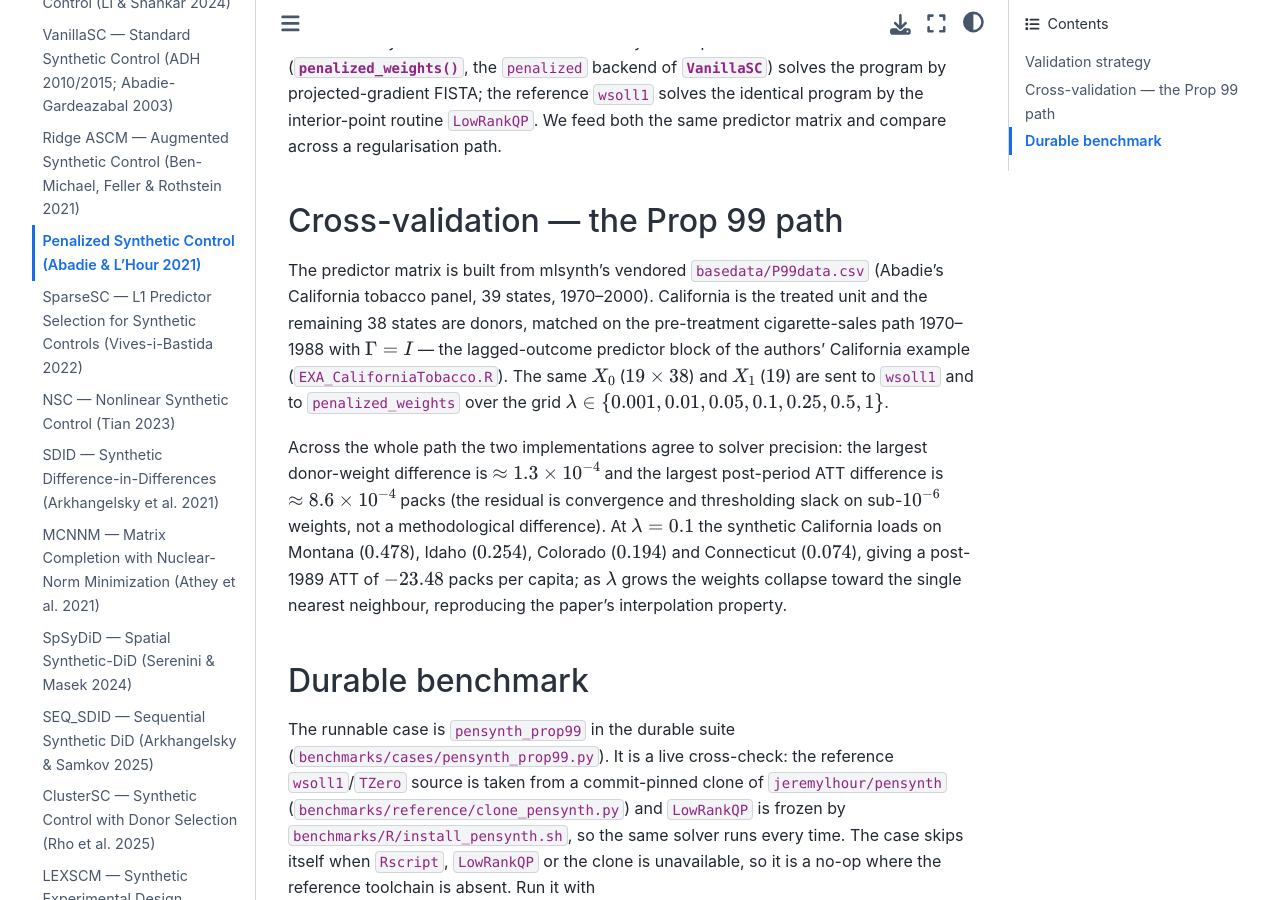
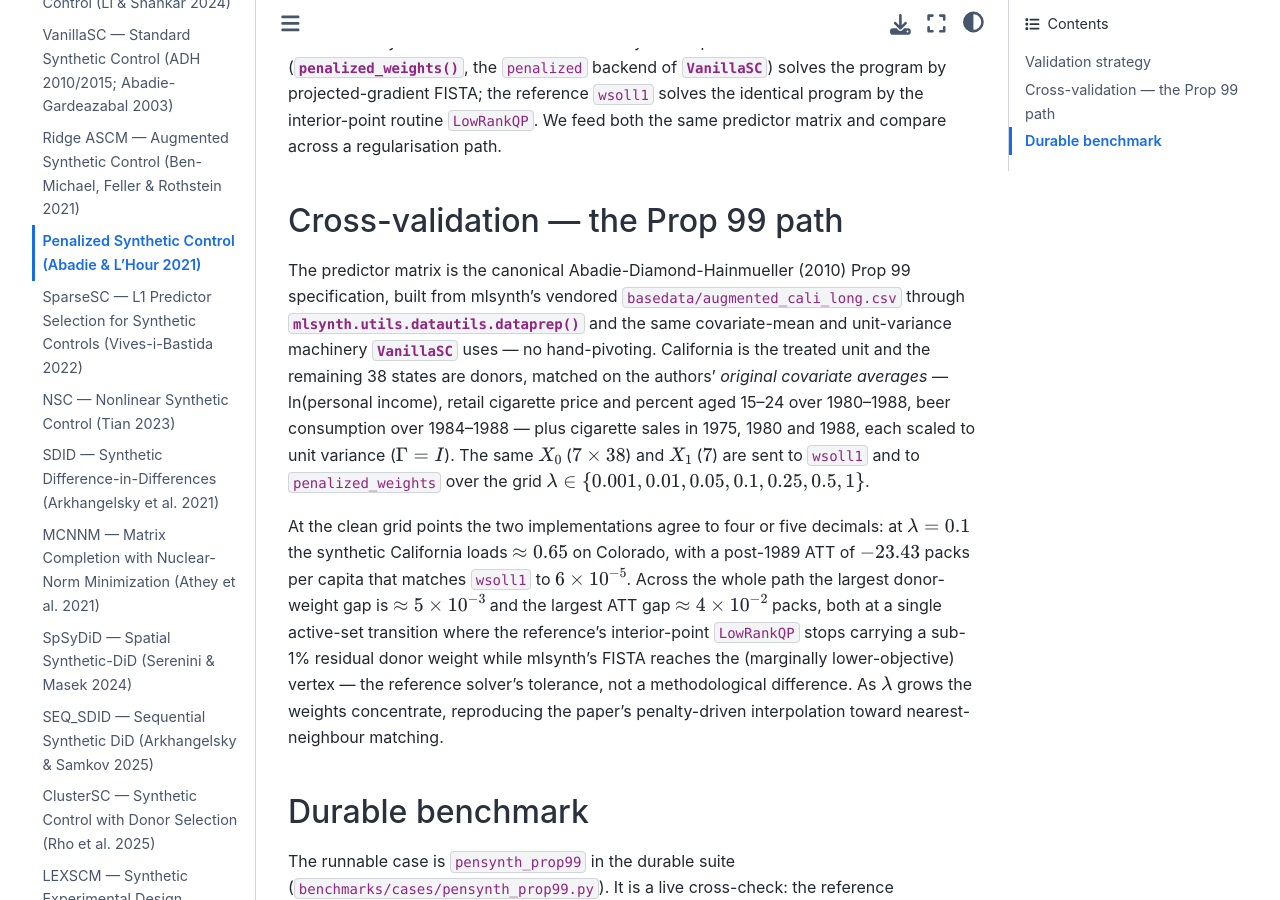
Before and after one commit to jgreathouse9/mlsynth, a Sphinx documentation site: the page built from docs/replications/pensynth.rst, in a window 1280 px wide and 900 px high, scrolled down 824 px. Built offline with Sphinx 7.4.7 and the Sphinx Book theme 1.1.4, drawn with Linux system fonts in a browser that asks for light colours.

Commit message:
benchmarks: use ADH covariate averages (via dataprep) for pensynth Prop 99
Correct the penalized-SC cross-check to match California on Abadie &
L'Hour's original predictor spec rather than the raw outcome path: the
ADH (2010) covariate averages -- ln(income)/retail price/pct 15-24 over
1980-1988, beer over 1984-1988 -- plus cigarette sales at 1975/1980/1988.
The predictor matrix is now built through mlsynth.utils.datautils.dataprep
and the same covariate-mean / unit-variance helpers VanillaSC uses (no
hand-pivoting, per the data-ingestion invariant).

On the identical 7x38 matrix mlsynth's penalized_weights and the authors'
wsoll1 agree to 4-5 decimals at the clean grid points (lambda=0.1:
Colorado ~0.65, ATT -23.43 packs, matched to 6e-5). The path-max weight
gap (~5e-3) sits at one active-set transition where the reference's
interior-point LowRankQP keeps a sub-1% residual donor weight and
mlsynth's FISTA reaches the marginally lower-objective vertex -- the
reference solver's tolerance, not a discrepancy. Docs page updated to
match.

```diff
--- a/docs/replications/pensynth.rst
+++ b/docs/replications/pensynth.rst
@@ -44,24 +44,30 @@ and compare across a regularisation path.
 Cross-validation — the Prop 99 path
 -----------------------------------
 
-The predictor matrix is built from mlsynth's vendored ``basedata/P99data.csv``
-(Abadie's California tobacco panel, 39 states, 1970–2000). California is the
-treated unit and the remaining 38 states are donors, matched on the pre-treatment
-cigarette-sales path 1970–1988 with :math:`\Gamma = I` — the lagged-outcome
-predictor block of the authors' California example (``EXA_CaliforniaTobacco.R``).
-The same :math:`X_0` (:math:`19 \times 38`) and :math:`X_1` (:math:`19`) are sent
-to ``wsoll1`` and to ``penalized_weights`` over the grid
+The predictor matrix is the canonical Abadie-Diamond-Hainmueller (2010) Prop 99
+specification, built from mlsynth's vendored ``basedata/augmented_cali_long.csv``
+through :func:`mlsynth.utils.datautils.dataprep` and the same covariate-mean and
+unit-variance machinery :class:`~mlsynth.estimators.vanillasc.VanillaSC` uses — no
+hand-pivoting. California is the treated unit and the remaining 38 states are
+donors, matched on the authors' *original covariate averages* — ln(personal
+income), retail cigarette price and percent aged 15–24 over 1980–1988, beer
+consumption over 1984–1988 — plus cigarette sales in 1975, 1980 and 1988, each
+scaled to unit variance (:math:`\Gamma = I`). The same :math:`X_0`
+(:math:`7 \times 38`) and :math:`X_1` (:math:`7`) are sent to ``wsoll1`` and to
+``penalized_weights`` over the grid
 :math:`\lambda \in \{0.001, 0.01, 0.05, 0.1, 0.25, 0.5, 1\}`.
 
-Across the whole path the two implementations agree to solver precision: the
-largest donor-weight difference is :math:`\approx 1.3\times10^{-4}` and the largest
-post-period ATT difference is :math:`\approx 8.6\times10^{-4}` packs (the residual
-is convergence and thresholding slack on sub-:math:`10^{-6}` weights, not a
-methodological difference). At :math:`\lambda = 0.1` the synthetic California loads
-on Montana (:math:`0.478`), Idaho (:math:`0.254`), Colorado (:math:`0.194`) and
-Connecticut (:math:`0.074`), giving a post-1989 ATT of :math:`-23.48` packs per
-capita; as :math:`\lambda` grows the weights collapse toward the single nearest
-neighbour, reproducing the paper's interpolation property.
+At the clean grid points the two implementations agree to four or five decimals:
+at :math:`\lambda = 0.1` the synthetic California loads :math:`\approx 0.65` on
+Colorado, with a post-1989 ATT of :math:`-23.43` packs per capita that matches
+``wsoll1`` to :math:`6\times10^{-5}`. Across the whole path the largest donor-weight
+gap is :math:`\approx 5\times10^{-3}` and the largest ATT gap :math:`\approx
+4\times10^{-2}` packs, both at a single active-set transition where the reference's
+interior-point ``LowRankQP`` stops carrying a sub-1% residual donor weight while
+mlsynth's FISTA reaches the (marginally lower-objective) vertex — the reference
+solver's tolerance, not a methodological difference. As :math:`\lambda` grows the
+weights concentrate, reproducing the paper's penalty-driven interpolation toward
+nearest-neighbour matching.
 
 Durable benchmark
 -----------------
```
Also changed, not shown: 1 other file.
